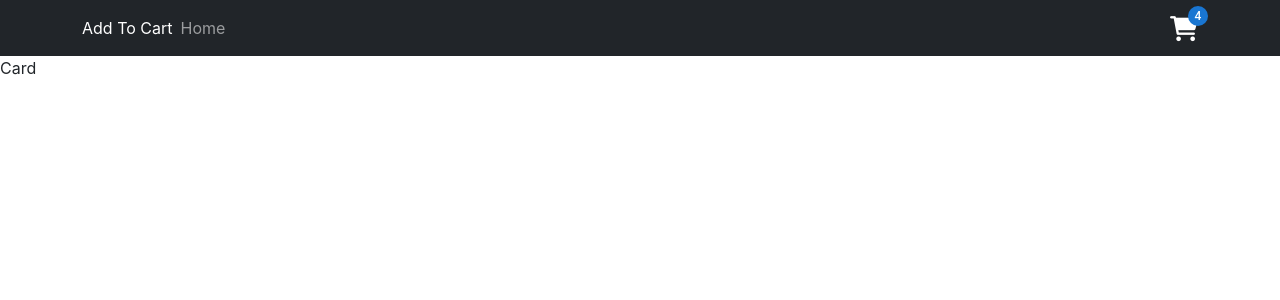
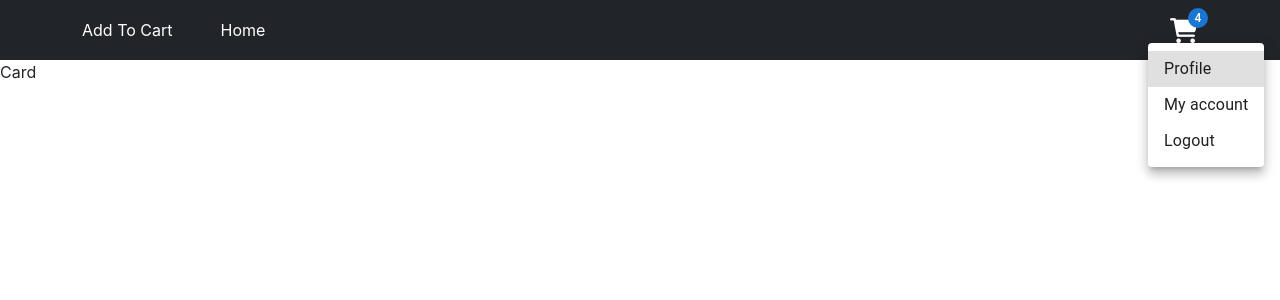
Before and after one commit to ShoyebAkter/reduxcart, a React (Create React App) app: page / in a window 1280 px wide. Both pictures are taken after a click on the icon 1183 px from the left and 28 px from the top of the page. Shown: the top 300 px of the page. Built offline with nearby package versions, Linux system fonts and the light colour scheme.

Commit message:
badge added

```diff
--- a/src/Components/Header.js
+++ b/src/Components/Header.js
@@ -1,27 +1,54 @@
-import React, { Component } from 'react';
+import React, { Component,useState } from 'react';
 import Nav from 'react-bootstrap/Nav'
 import Navbar from 'react-bootstrap/Navbar'
 import Badge from '@mui/material/Badge';
 import Container from 'react-bootstrap/Container'
 import { NavLink } from 'react-router-dom';
+import Menu from '@mui/material/Menu';
+import MenuItem from '@mui/material/MenuItem';
 
-class Header extends Component {
-    render() {
+const Header = () => {
+    const [anchorEl, setAnchorEl] = useState (null);
+    const open = Boolean(anchorEl);
+    const handleClick = (event) => {
+        setAnchorEl(event.currentTarget);
+    };
+    const handleClose = () => {
+        setAnchorEl(null);
+    };
     return (
-            <Navbar bg="dark" variant="dark">
+        <Navbar bg="dark" variant="dark" style={{ height: 60 }}>
             <Container>
                 <NavLink to='/' className="text-decoration-none text-white">Add To Cart</NavLink>
                 <Nav className="me-auto">
-                        <Nav.Link href="#home">Home</Nav.Link>
+                    <NavLink to="#home" className="text-decoration-none text-white px-5">Home</NavLink>
                 </Nav>
-                    <Badge badgeContent={4} color="primary">
+                <Badge badgeContent={4} color="primary"
+                    id="basic-button"
+                    aria-controls={open ? 'basic-menu' : undefined}
+                    aria-haspopup="true"
+                    aria-expanded={open ? 'true' : undefined}
+                    onClick={handleClick}
+                >
                     <i class="fa-solid fa-cart-shopping text-white" style={{ fontSize: 25, cursor: "pointer" }}></i>
                 </Badge>
             </Container>
+            <Menu
+                id="basic-menu"
+                anchorEl={anchorEl}
+                open={open}
+                onClose={handleClose}
+                MenuListProps={{
+                    'aria-labelledby': 'basic-button',
+                }}
+            >
+                <MenuItem onClick={handleClose}>Profile</MenuItem>
+                <MenuItem onClick={handleClose}>My account</MenuItem>
+                <MenuItem onClick={handleClose}>Logout</MenuItem>
+            </Menu>
         </Navbar>
 
     );
 }
-}
 
 export default Header;
```
Also changed, not shown: src/Components/Headers.js (added). Lines whose indentation alone changed are shown as unchanged.
